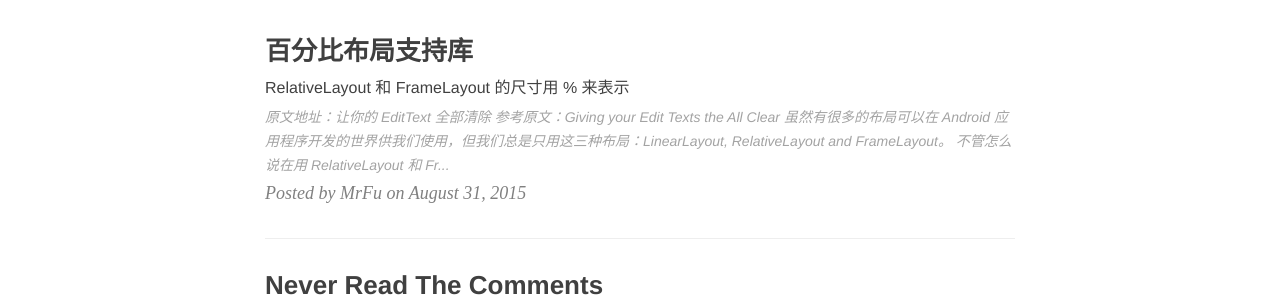
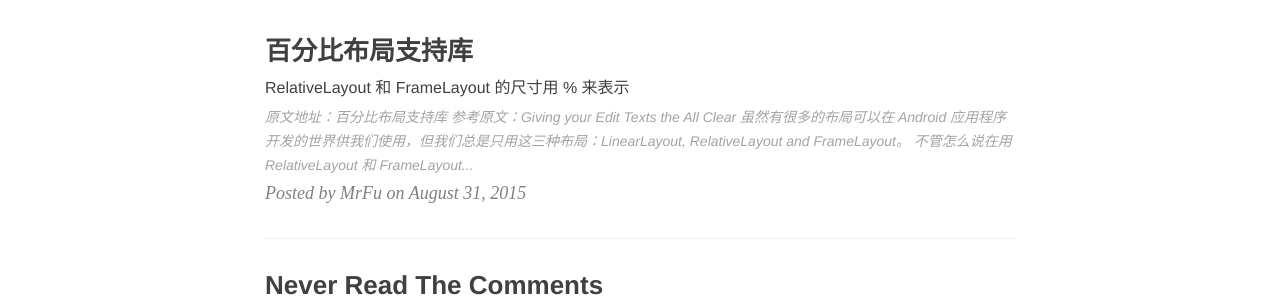
Before and after one commit to MrFuFuFu/mrfufufu.github.io, a Jekyll site: the page built from index.html, in a window 1280 px wide and 900 px high, scrolled down 308 px. Shown: the part 151-451 px from the top of the window. Built offline with Jekyll 4.4.1, drawn with Linux system fonts in a browser that asks for light colours; nearby versions of some CDN libraries; the list of posts is cut into pages by our own code.

Commit message:
add blog 百分比布局支持库

```diff
--- a/_posts/2015-08-31-percent_support_library.markdown
+++ b/_posts/2015-08-31-percent_support_library.markdown
@@ -11,7 +11,7 @@
 ---
 
 
-> 原文地址：[让你的 EditText 全部清除](http://mrfufufu.github.io/android/2015/07/30/allclear_edittext/)
+> 原文地址：[百分比布局支持库](http://mrfu.me/android/2015/08/31/percent_support_library/)
 
 > 参考原文：[Giving your Edit Texts the All Clear](http://inthecheesefactory.com/blog/know-percent-support-library/en)
 
```
